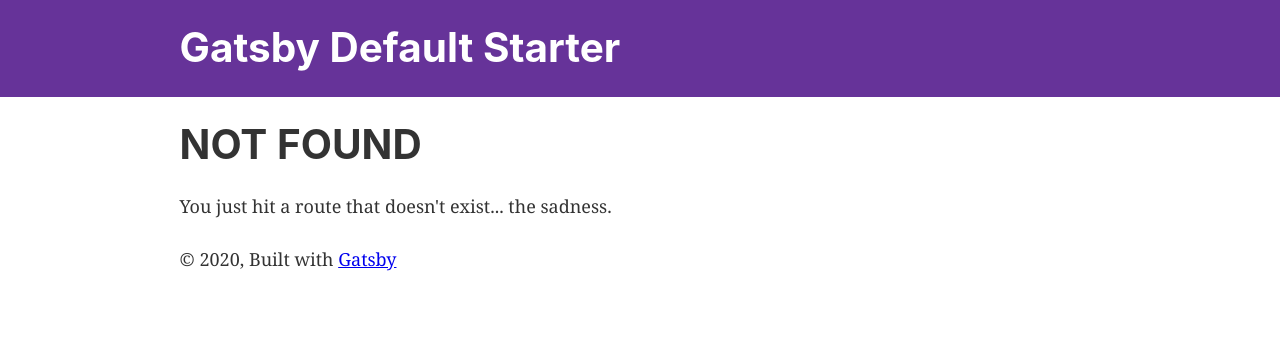
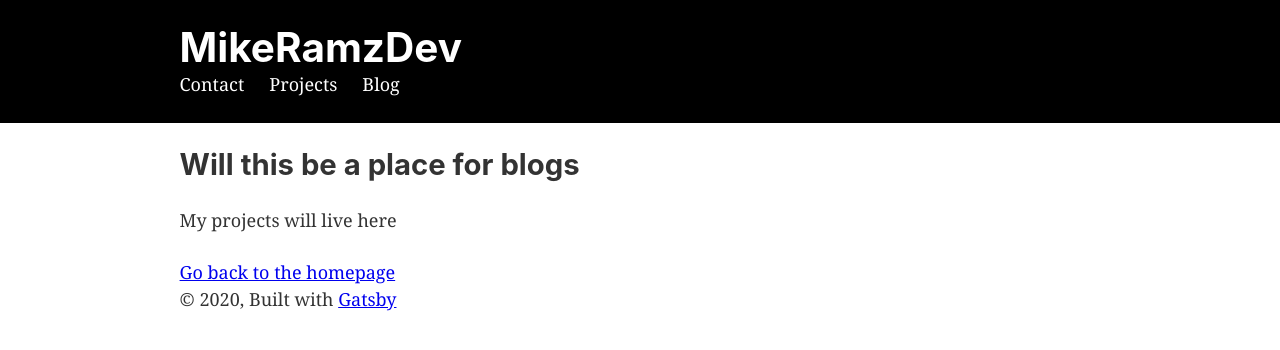
Before and after one commit to mikeramz86/mikeramz_dev, a Gatsby site: page /blog in a window 1280 px wide. Before the commit this address had no page. Built offline with nearby package versions, Linux system fonts and the light colour scheme; Gatsby itself is replaced by a stand-in of ours.

Commit message:
created blog project contact pages and added them to header bar

```diff
--- a/gatsby-config.js
+++ b/gatsby-config.js
@@ -1,8 +1,8 @@
 module.exports = {
   siteMetadata: {
-    title: `Gatsby Default Starter`,
-    description: `Kick off your next, great Gatsby project with this default starter. This barebones starter ships with the main Gatsby configuration files you might need.`,
-    author: `@gatsbyjs`,
+    title: `MikeRamzDev`,
+    description: `This is Mike Ramirez's Portfolio, Blogs, and Updates. Software Developer`,
+    author: `@mike_ramirez`,
   },
   plugins: [
     `gatsby-plugin-react-helmet`,
--- a/src/components/header.js
+++ b/src/components/header.js
@@ -5,7 +5,7 @@ import React from "react"
 const Header = ({ siteTitle }) => (
   <header
     style={{
-      background: `rebeccapurple`,
+      background: `black`,
       marginBottom: `1.45rem`,
     }}
   >
@@ -27,6 +27,42 @@ const Header = ({ siteTitle }) => (
           {siteTitle}
         </Link>
       </h1>
+      <div>
+          <Link
+            to="/contact"
+            style={{
+              margin: 0,
+              color: `white`,
+              textDecoration: `none`,
+            }}
+          >
+              Contact
+          </Link>
+          <Link
+            to="/portfolio"
+            style={{
+              margin: 0,
+              color: `white`,
+              textDecoration: `none`,
+              paddingLeft: 25,
+
+            }}
+          >
+              Projects
+          </Link>
+          <Link
+            to="/blog"
+            style={{
+              margin: 0,
+              color: `white`,
+              textDecoration: `none`,
+              paddingLeft: 25,
+
+            }}
+          >
+              Blog
+          </Link>
+      </div>
     </div>
   </header>
 )
--- /dev/null
+++ b/src/pages/blog.js
@@ -0,0 +1,16 @@
+import React from "react"
+import { Link } from "gatsby"
+
+import Layout from "../components/layout"
+import SEO from "../components/seo"
+
+const BlogPage = () => (
+  <Layout>
+    <SEO title="Blog Page" />
+    <h2>Will this be a place for blogs</h2>
+    <p>My projects will live here</p>
+    <Link to="/">Go back to the homepage</Link>
+  </Layout>
+)
+
+export default BlogPage
--- /dev/null
+++ b/src/pages/contact.js
@@ -0,0 +1,16 @@
+import React from "react"
+import { Link } from "gatsby"
+
+import Layout from "../components/layout"
+import SEO from "../components/seo"
+
+const ContactPage = () => (
+  <Layout>
+    <SEO title="Contact Page" />
+    <h2>This will be your Contact Page</h2>
+    <p>Will be adding something here...idk what yet</p>
+    <Link to="/">Go back to the homepage</Link>
+  </Layout>
+)
+
+export default ContactPage
```
Also changed, not shown: src/pages/portfolio.js (added, +16 -0 lines).
